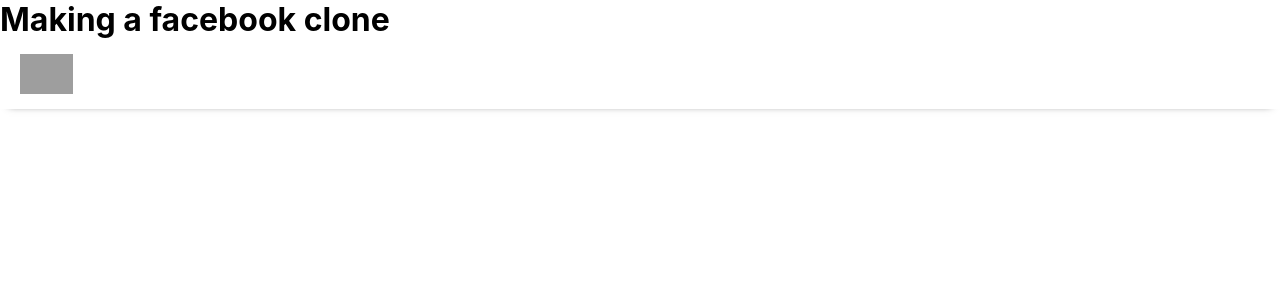
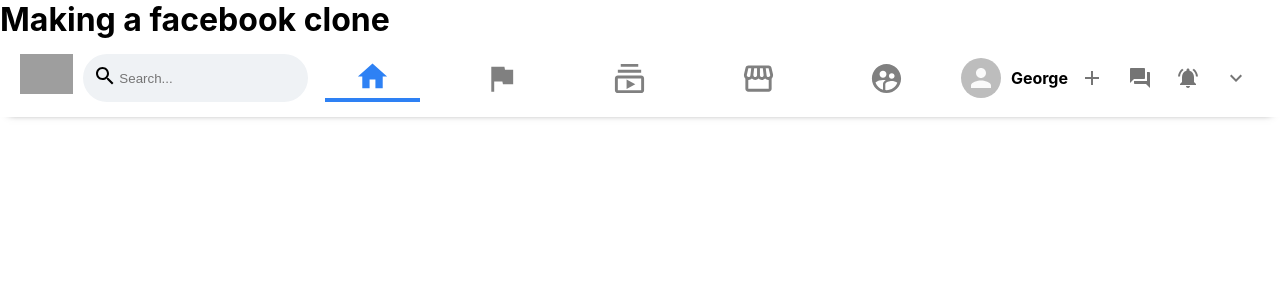
Before and after one commit to GpGardner/fb-clone, a React (Create React App) app: page / in a window 1280 px wide. Shown: the top 300 px of the page. Built offline with nearby package versions, Linux system fonts and the light colour scheme; grey boxes are pictures that could not be loaded.

Commit message:
creating header

```diff
--- a/src/Header.css
+++ b/src/Header.css
@@ -6,16 +6,15 @@
   background-color: white;
   z-index: 10000;
   top: 0;
-	box-shadow: 0px 5px 8px -9px rgba(0,0,0,0.75);
+  box-shadow: 0px 5px 8px -9px rgba(0, 0, 0, 0.75);
 }
 
 .header-left {
   display: flex;
   justify-content: space-between;
-
 }
 
-.header-search{
+.header-search {
   display: flex;
   align-content: space-evenly;
   background-color: #eff2f5;
@@ -26,23 +25,59 @@
 
 .header-search > input {
 	border: none;
+	align-items: center;
   background-color: transparent;
   outline-width: 0;
 }
 
 .header-middle {
   display: flex;
-	justify-content: space-between;
-	width: 100%;
-
+  flex: 1;
+  justify-content: space-around;
 }
 
 .header-right {
   display: flex;
   justify-content: space-between;
-
 }
 
 .header-left > img {
   height: 40px;
 }
+
+.header-icons > .MuiSvgIcon-root {
+	color: gray;
+}
+
+.header-icons {
+	display: flex;
+	align-items: center;
+	padding: 0 30px;
+	cursor: pointer;
+}
+
+.header-icons:hover {
+	background-color: #eff2f5;
+	border-radius: 10px;
+	align-items: center;
+	padding: 0 30px;
+	border-bottom: none;
+}
+
+.active > .MuiSvgIcon-root {
+	color: #2e81f4;
+}
+
+.active {
+	border-bottom: 4px solid #2e81f4;
+}
+
+.header-info{
+	display: flex;
+	align-items: center;
+	margin-left: 10px;
+}
+
+.header-info > h4 {
+	margin-left: 10px;
+}
--- a/src/Header.js
+++ b/src/Header.js
@@ -1,17 +1,74 @@
 import React from 'react'
 import "./Header.css"
+
+
+
+// Material-UI
+
+
+import SearchIcon from '@material-ui/icons/Search';
+import HomeIcon from '@material-ui/icons/Home';
+import FlagIcon from '@material-ui/icons/Flag';
+import SubscriptionsOutlinedIcon from '@material-ui/icons/SubscriptionsOutlined';
+import StorefrontOutlinedIcon from '@material-ui/icons/StorefrontOutlined';
+import SupervisedUserCircleIcon from '@material-ui/icons/SupervisedUserCircle';
+import { Avatar, IconButton } from '@material-ui/core';
+import AddIcon from '@material-ui/icons/Add';
+import ForumIcon from '@material-ui/icons/Forum';
+import NotificationsActiveIcon from '@material-ui/icons/NotificationsActive';
+import ExpandMoreIcon from '@material-ui/icons/ExpandMore';
+
 
 function Header() {
 	return (
 		<div className="header">
 			<div className="header-left">
+
 				<img src="https://img.icons8.com/fluent/2x/facebook-new.png" alt="facebook icon"/>
-			</div>
-			<div className="header-middle">
+
+				<div className="header-search">
+					<SearchIcon />
+					<input placeholder="Search..." type="text"/>
+				</div>
 
 			</div>
+
+			<div className="header-middle">
+				<div className="header-icons active">
+					<HomeIcon fontSize="large"/>
+				</div>
+				<div className="header-icons">
+					<FlagIcon fontSize="large"/>
+				</div>
+				<div className="header-icons">
+					<SubscriptionsOutlinedIcon fontSize="large"/>
+				</div>
+				<div className="header-icons">
+					<StorefrontOutlinedIcon fontSize="large"/>
+				</div>
+				<div className="header-icons">
+					<SupervisedUserCircleIcon fontSize="large"/>
+				</div>
+			</div>
+
 			<div className="header-right">
+				<div className="header-info">
+					<Avatar />
+					<h4>George</h4>
+				</div>
 
+				<IconButton>
+					<AddIcon />
+				</IconButton>
+				<IconButton>
+					<ForumIcon />
+				</IconButton>
+				<IconButton>
+					<NotificationsActiveIcon />
+				</IconButton>
+				<IconButton>
+					<ExpandMoreIcon />
+				</IconButton>
 			</div>
 		</div>
 	)
```
Lines whose indentation alone changed are shown as unchanged.
